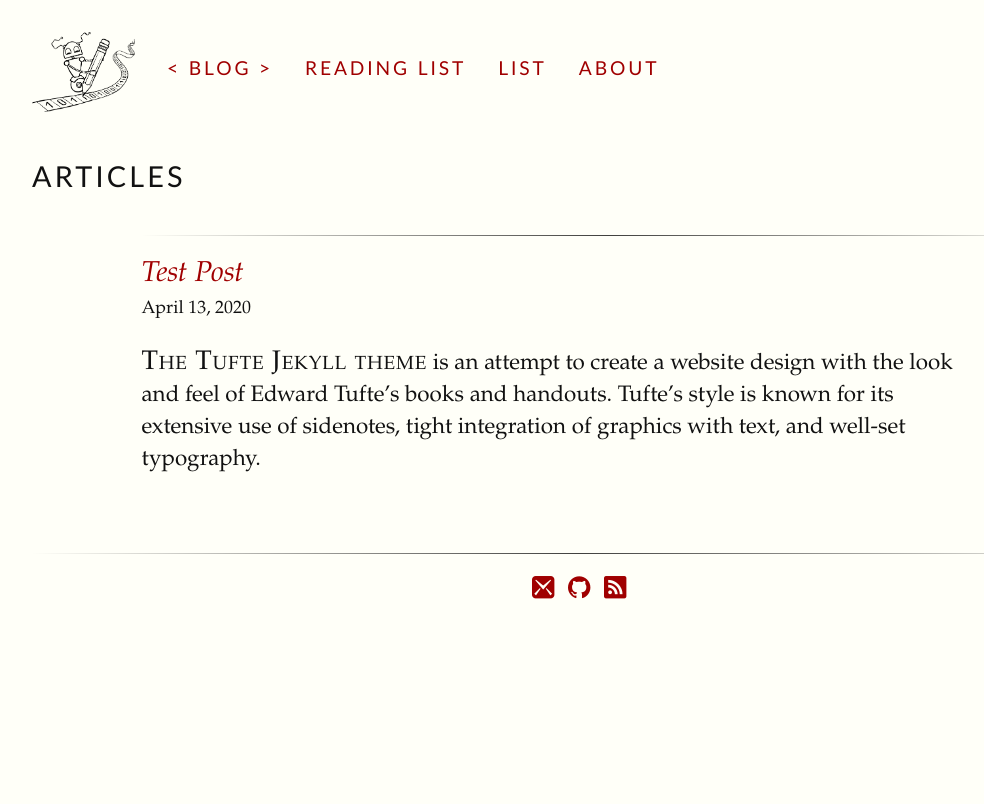
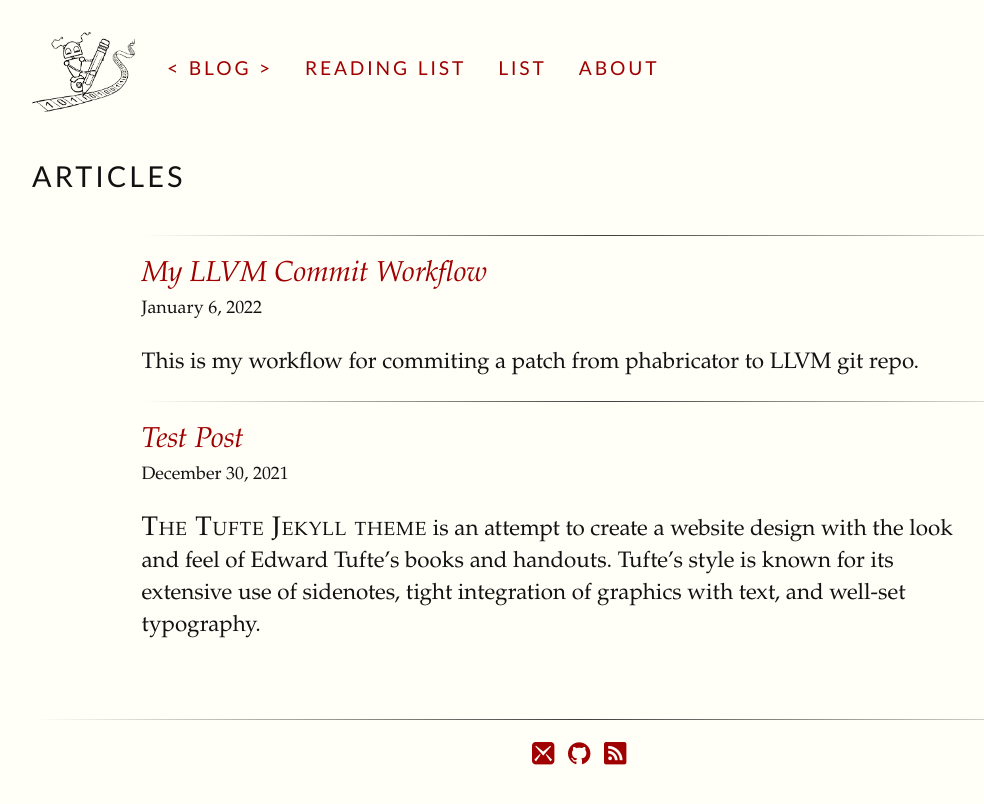
Before and after one commit to Groverkss/groverkss.github.io, a Jekyll site: the page built from index.html, in a window 1280 px wide. Shown: the top 804 px of the page, without its empty margins (32-1016 px from the left). Built offline with Jekyll 4.4.1, drawn with Linux system fonts in a browser that asks for light colours; some web fonts are replaced.

Commit message:
Updated posts

````diff
--- a/_posts/2020-04-13-Test-Post.md
+++ b/_posts/2021-12-30-Test-Post.md
@@ -1,7 +1,6 @@
 ---
 layout: post
 title:  Test Post
-date:   2020-04-13 17:04:01
 categories: post
 ---
 {% newthought 'The Tufte Jekyll theme' %} is an attempt to create a website design with the look and feel of Edward Tufte's books and handouts. Tufte’s style is known for its extensive use of sidenotes, tight integration of graphics with text, and well-set typography.
--- /dev/null
+++ b/_posts/2022-01-06-LLVM-Commit-Flow.md
@@ -0,0 +1,19 @@
+---
+layout: post
+title:  My LLVM Commit Workflow
+categories: post
+---
+
+This is my workflow for commiting a patch from phabricator to LLVM git repo.
+
+<!--more--> I started following this religously after I accidently sent 14
+commited to LLVM monorepo which were supposed to go as 1 commit {% sidenote '1' '[The horror](https://reviews.llvm.org/D112867#3168270)' %} and then
+proceeded to cry all night.
+
+```bash
+arc patch D<patch-number> # Pull patch
+git pull --rebase https://github.com/llvm/llvm-project.git main
+git show # Ensure the patch looks correct.
+ninja check-mlir # Run tests
+git push https://github.com/llvm/llvm-project.git HEAD:main
+```
````
Also changed, not shown: README.md.
